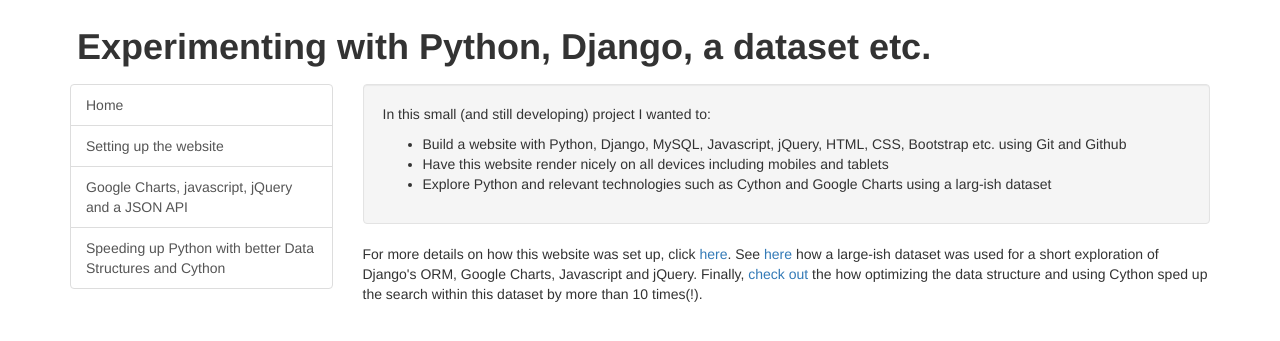
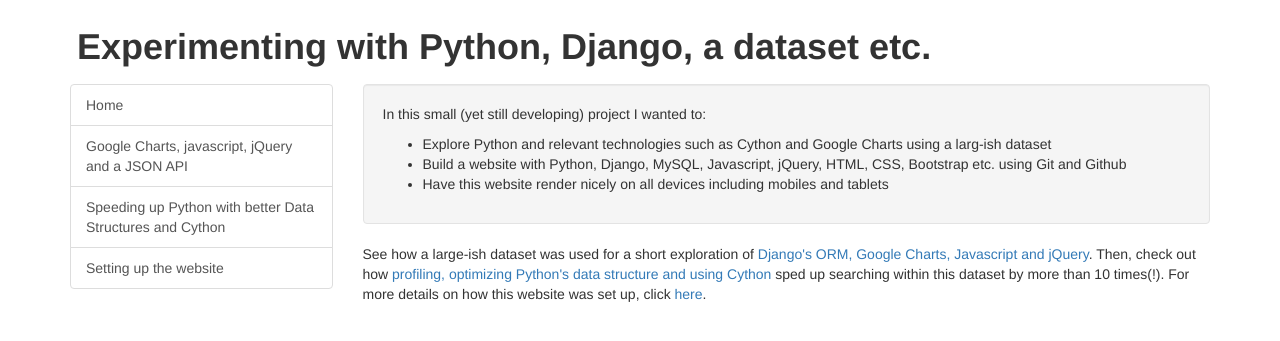
Before and after one commit to noamba/django-experiments, a Django app: template django/search_ds/templates/search_ds/index.html in a window 1280 px wide. Shown: the top 341 px of the page. Run offline with Django 3.2, Linux system fonts and the light colour scheme; the template is opened without the code that fills it, so the values that code supplies are empty; some libraries are stand-ins or nearby versions.

Commit message:
Reordering: Setting website on bottom, changedthe relevant wording. and Spelling.

```diff
--- a/django/search_ds/templates/search_ds/base.html
+++ b/django/search_ds/templates/search_ds/base.html
@@ -30,9 +30,9 @@
         <div class="col-sm-3">
           <div class="list-group">
             <a href="{% url 'index' %}" class="list-group-item">Home</a>
-            <a href="{% url 'setting_up_the_website' %}" class="list-group-item">Setting up the website</a>
             <a href="{% url 'top_brand_graph' %}" class="list-group-item">Google Charts, javascript, jQuery and a JSON API</a>
             <a href="{% url 'data_structures_and_cython' %}" class="list-group-item">Speeding up Python with better Data Structures and Cython</a>
+            <a href="{% url 'setting_up_the_website' %}" class="list-group-item">Setting up the website</a>
           </div>
         </div>
 
--- a/django/search_ds/templates/search_ds/index.html
+++ b/django/search_ds/templates/search_ds/index.html
@@ -2,19 +2,20 @@
 
 {% block main%}
   <div class="well">
-    <p>In this small (and still developing) project I wanted to: </p>
+    <p>In this small (yet still developing) project I wanted to: </p>
     <ul>
+      <li> Explore Python and relevant technologies such as Cython and Google Charts using a larg-ish dataset</li>
       <li> Build a website with Python, Django, MySQL, Javascript, jQuery, HTML, CSS, Bootstrap etc. using Git and Github</li>
       <li> Have this website render nicely on all devices including mobiles and tablets</li>
-      <li> Explore Python and relevant technologies such as Cython and Google Charts using a larg-ish dataset</li>
     </ul>
   </div>
   <p>
+    See how a large-ish dataset was used for a short exploration of
+    <a href="{% url 'top_brand_graph' %}">Django's ORM, Google Charts, Javascript and jQuery</a>.
+    Then, check out how
+    <a href="{% url 'data_structures_and_cython' %}">profiling, optimizing Python's data structure and using Cython</a> sped up
+    searching within this dataset by more than 10 times(!).
     For more details on how this website was set up, click <a href="{% url 'setting_up_the_website' %}">here</a>.
-    See <a href="{% url 'top_brand_graph' %}">here</a> how a large-ish dataset was used for a short exploration
-    of Django's ORM, Google Charts, Javascript and jQuery. Finally, <a href="{% url 'data_structures_and_cython' %}">check out</a>
-    the how optimizing the data structure and using Cython sped up
-    the search within this dataset by more than 10 times(!).
   </p>
 
 {% endblock main %}
--- a/django/search_ds/templates/search_ds/setting_up_the_website.html
+++ b/django/search_ds/templates/search_ds/setting_up_the_website.html
@@ -13,7 +13,7 @@
              <a href="https://github.com/noamba/django-experiments/tree/master/django">here</a>).
         </li>
         <li> Install a MySQL database.</li>
-        <li> Use Bootstrap and its Grid system to have the web pages responsive (i.e. render differently on different devices), see example
+        <li> Use Bootstrap and it's Grid system to have the web pages responsive (i.e. render differently on different devices), see example
             <a href="https://github.com/noamba/django-experiments/blob/master/django/search_ds/templates/search_ds/base.html">here</a>.</li>
         <li> And finally, deploy from Github to <a href="http://noamba.pythonanywhere.com">Pythonanywhere</a>.</li>
       </ol>
```
